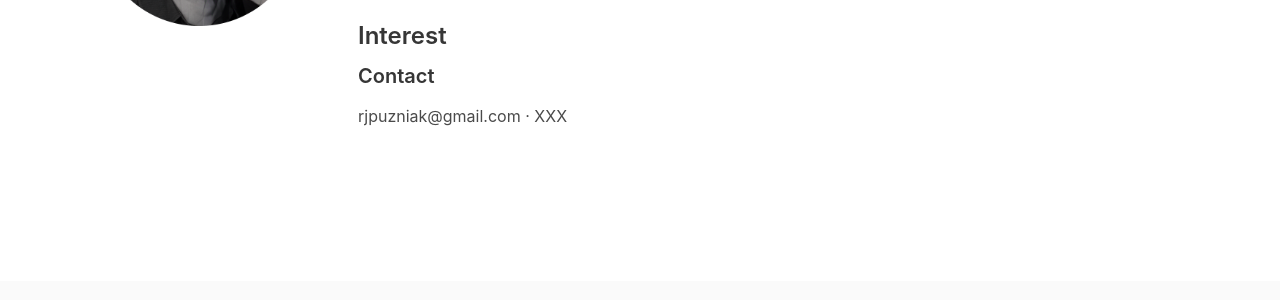
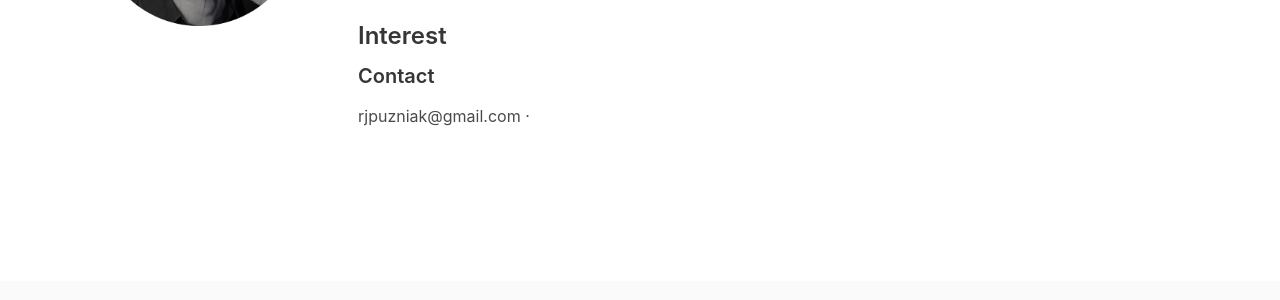
Before and after one commit to rjpuzniak/rjpuzniak.github.io, a Jekyll site: the page built from index.html, in a window 1280 px wide. Shown: the part 457-757 px from the top of the page. Built offline with Jekyll 4.4.1, drawn with Linux system fonts in a browser that asks for light colours; nearby versions of some CDN libraries; a style sheet for code colours, icons or effects is not loaded.

Commit message:
updated formatting

```diff
--- a/_config.yml
+++ b/_config.yml
@@ -16,11 +16,11 @@
 title: Robert J. Puzniak
 tagline: DS
 email: rjpuzniak@gmail.com
-twitter_username: XXX
+twitter_username:
 github_username:  rjpuzniak
 twitter:
-  - username: XXX
-description: XXX
+  - username:
+description:
 author: Robert J. Puzniak
 url: https://rjpuzniak.github.io
 logo: /assets/images/logo1.png
--- a/index.html
+++ b/index.html
@@ -13,6 +13,6 @@ title: Robert J. Puzniak
         {% capture description %}{% include description.md %}{% endcapture %}
         {{ description | markdownify }}
         <h4>Contact</h4>
-        <p>{{ site.email }} · XXX </p>
+        <p>{{ site.email }} ·  </p>
       </div>
 </div>
```
